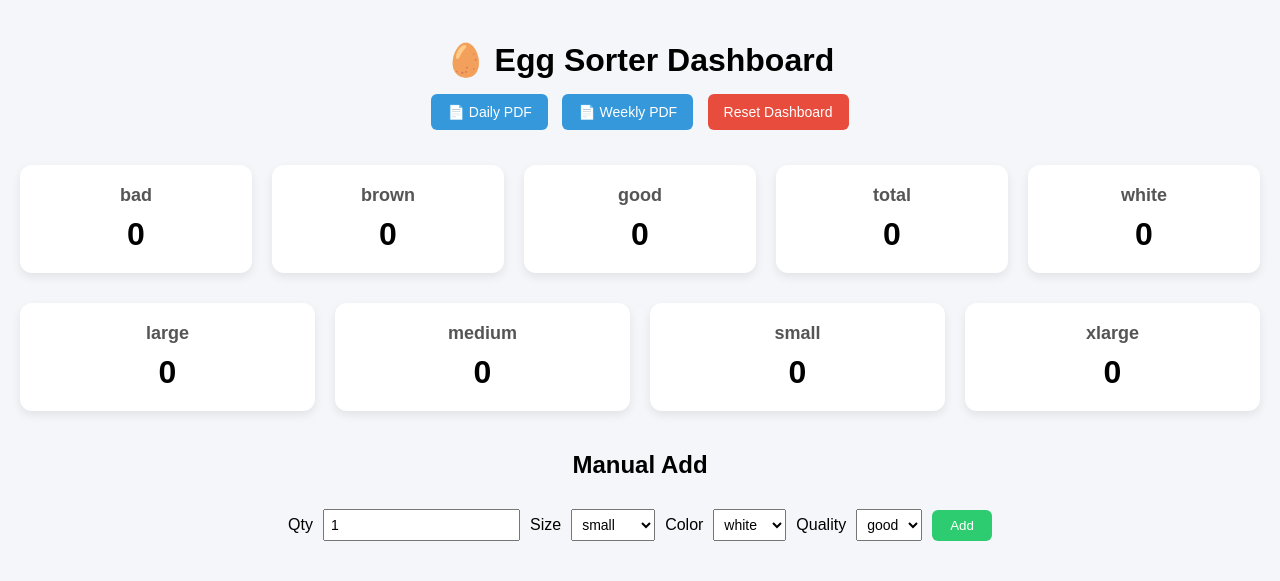
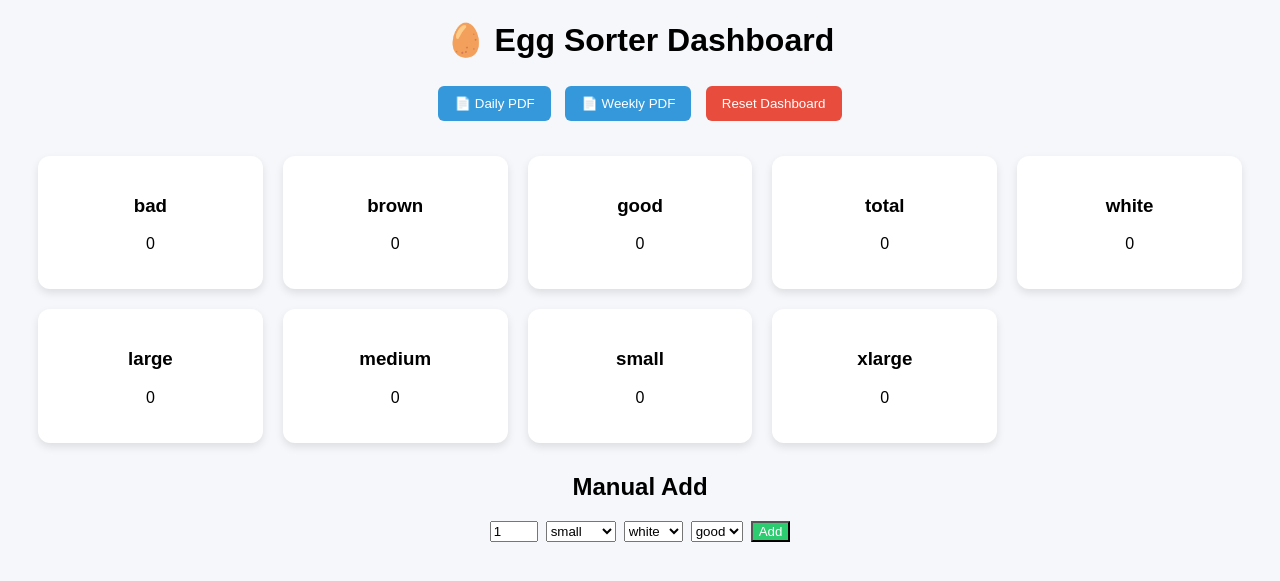
Before and after one commit to breyan01/egg-sorter-web, a Flask app: page / in a window 1280 px wide. Shown: the top 581 px of the page. Run offline with Flask 3, Linux system fonts and the light colour scheme; data that the repository does not hold is empty.

Commit message:
Update dashboard.html

```diff
--- a/backend/templates/dashboard.html
+++ b/backend/templates/dashboard.html
@@ -1,194 +1,79 @@
 <!DOCTYPE html>
-<html lang="en">
+<html>
 <head>
-    <meta charset="UTF-8">
-    <title>Egg Sorter Dashboard</title>
-    <meta name="viewport" content="width=device-width, initial-scale=1">
+<meta charset="UTF-8">
+<title>Egg Sorter Dashboard</title>
 
-    <style>
-        body {
-            font-family: Arial, sans-serif;
-            background: #f4f6f9;
-            margin: 0;
-            padding: 20px;
-        }
+<style>
+body { font-family: Arial; background:#f5f7fa; text-align:center; }
+.grid { display:grid; grid-template-columns:repeat(auto-fit,minmax(200px,1fr)); gap:20px; margin:30px; }
+.card { background:white; padding:20px; border-radius:12px; box-shadow:0 4px 8px rgba(0,0,0,.1); }
+.controls button { padding:10px 16px; margin:5px; border:none; border-radius:6px; cursor:pointer; }
+.blue { background:#3498db; color:white; }
+.red { background:#e74c3c; color:white; }
+.green { background:#2ecc71; color:white; }
+.manual { display:flex; justify-content:center; gap:8px; margin-top:20px; }
+</style>
+</head>
 
-        h1 {
-            text-align: center;
-            margin-bottom: 10px;
-        }
-
-        .top-buttons {
-            text-align: center;
-            margin-bottom: 30px;
-        }
-
-        .top-buttons button {
-            margin: 5px;
-            padding: 10px 16px;
-            border: none;
-            border-radius: 6px;
-            cursor: pointer;
-            color: white;
-            font-size: 14px;
-        }
-
-        .btn-blue { background: #3498db; }
-        .btn-red { background: #e74c3c; }
-
-        .grid {
-            display: grid;
-            grid-template-columns: repeat(auto-fit, minmax(220px, 1fr));
-            gap: 20px;
-            margin-bottom: 30px;
-        }
-
-        .card {
-            background: white;
-            padding: 20px;
-            border-radius: 12px;
-            box-shadow: 0 4px 10px rgba(0,0,0,0.08);
-            text-align: center;
-        }
-
-        .card h2 {
-            margin: 0;
-            font-size: 18px;
-            color: #555;
-        }
-
-        .card p {
-            font-size: 32px;
-            font-weight: bold;
-            margin: 10px 0 0;
-        }
-
-        /* MANUAL ADD */
-        .manual-container {
-            text-align: center;
-            margin-top: 40px;
-        }
-
-        .manual-form {
-            display: inline-flex;
-            align-items: center;
-            gap: 10px;
-            margin-top: 10px;
-            flex-wrap: wrap;
-        }
-
-        .manual-form input,
-        .manual-form select {
-            padding: 6px;
-            font-size: 14px;
-        }
-
-        .manual-form button {
-            background: #2ecc71;
-            border: none;
-            color: white;
-            padding: 8px 18px;
-            border-radius: 6px;
-            cursor: pointer;
-        }
-    </style>
-</head>
 <body>
 
 <h1>🥚 Egg Sorter Dashboard</h1>
 
-<div class="top-buttons">
-    <button class="btn-blue" onclick="window.location='/daily-pdf'">📄 Daily PDF</button>
-    <button class="btn-blue" onclick="window.location='/weekly-pdf'">📄 Weekly PDF</button>
-    <button class="btn-red" onclick="resetDashboard()">Reset Dashboard</button>
+<div class="controls">
+    <button class="blue" onclick="location.href='/report/daily'">📄 Daily PDF</button>
+    <button class="blue" onclick="location.href='/report/weekly'">📄 Weekly PDF</button>
+    <button class="red" onclick="resetDashboard()">Reset Dashboard</button>
 </div>
 
-<!-- COUNTERS -->
-<div class="grid">
-    <div class="card"><h2>bad</h2><p id="bad">0</p></div>
-    <div class="card"><h2>brown</h2><p id="brown">0</p></div>
-    <div class="card"><h2>good</h2><p id="good">0</p></div>
-    <div class="card"><h2>total</h2><p id="total">0</p></div>
-    <div class="card"><h2>white</h2><p id="white">0</p></div>
-</div>
+<div class="grid" id="stats"></div>
 
-<div class="grid">
-    <div class="card"><h2>large</h2><p id="large">0</p></div>
-    <div class="card"><h2>medium</h2><p id="medium">0</p></div>
-    <div class="card"><h2>small</h2><p id="small">0</p></div>
-    <div class="card"><h2>xlarge</h2><p id="xlarge">0</p></div>
-</div>
-
-<!-- MANUAL ADD -->
-<div class="manual-container">
-    <h2>Manual Add</h2>
-
-    <div class="manual-form">
-        Qty
-        <input type="number" id="qty" value="1" min="1">
-
-        Size
-        <select id="size">
-            <option value="small">small</option>
-            <option value="medium">medium</option>
-            <option value="large">large</option>
-            <option value="xlarge">xlarge</option>
-        </select>
-
-        Color
-        <select id="color">
-            <option value="white">white</option>
-            <option value="brown">brown</option>
-        </select>
-
-        Quality
-        <select id="quality">
-            <option value="good">good</option>
-            <option value="bad">bad</option>
-        </select>
-
-        <button onclick="manualAdd()">Add</button>
-    </div>
+<h2 style="text-align:center;">Manual Add</h2>
+<div class="manual">
+    <input id="qty" type="number" min="1" max="5" value="1">
+    <select id="size"><option>small</option><option>medium</option><option>large</option><option>xlarge</option></select>
+    <select id="color"><option>white</option><option>brown</option></select>
+    <select id="quality"><option>good</option><option>bad</option></select>
+    <button class="green" onclick="manualAdd()">Add</button>
 </div>
 
 <script>
 async function refreshData() {
-    const res = await fetch('/api/data');
-    const data = await res.json();
+    const r = await fetch("/api/data");
+    const d = await r.json();
+    const box = document.getElementById("stats");
+    box.innerHTML = "";
 
-    Object.entries(data.counters).forEach(([k, v]) => {
-        document.getElementById(k).innerText = v;
+    Object.entries(d.counters).forEach(([k,v]) => {
+        box.innerHTML += `<div class="card"><h3>${k}</h3><p>${v}</p></div>`;
     });
-
-    Object.entries(data.sizes).forEach(([k, v]) => {
-        document.getElementById(k).innerText = v;
+    Object.entries(d.sizes).forEach(([k,v]) => {
+        box.innerHTML += `<div class="card"><h3>${k}</h3><p>${v}</p></div>`;
     });
 }
 
 async function manualAdd() {
-    const payload = {
-        qty: parseInt(document.getElementById('qty').value),
-        size: document.getElementById('size').value,
-        color: document.getElementById('color').value,
-        quality: document.getElementById('quality').value
-    };
+    const qty = +qtyInput.value;
+    if (qty < 1 || qty > 5) return alert("Max manual add is 5 eggs");
 
-    await fetch('/api/manual-add', {
-        method: 'POST',
-        headers: {'Content-Type': 'application/json'},
-        body: JSON.stringify(payload)
+    await fetch("/api/manual-add", {
+        method:"POST",
+        headers:{'Content-Type':'application/json'},
+        body:JSON.stringify({
+            qty, size:size.value, color:color.value, quality:quality.value
+        })
     });
 
     refreshData();
 }
 
-function resetDashboard() {
-    fetch('/api/reset-dashboard', { method: 'POST' })
-        .then(() => refreshData());
+async function resetDashboard() {
+    await fetch("/api/reset", {method:"POST"});
+    refreshData();
 }
 
+refreshData();
 setInterval(refreshData, 2000);
-refreshData();
 </script>
 
 </body>
```
